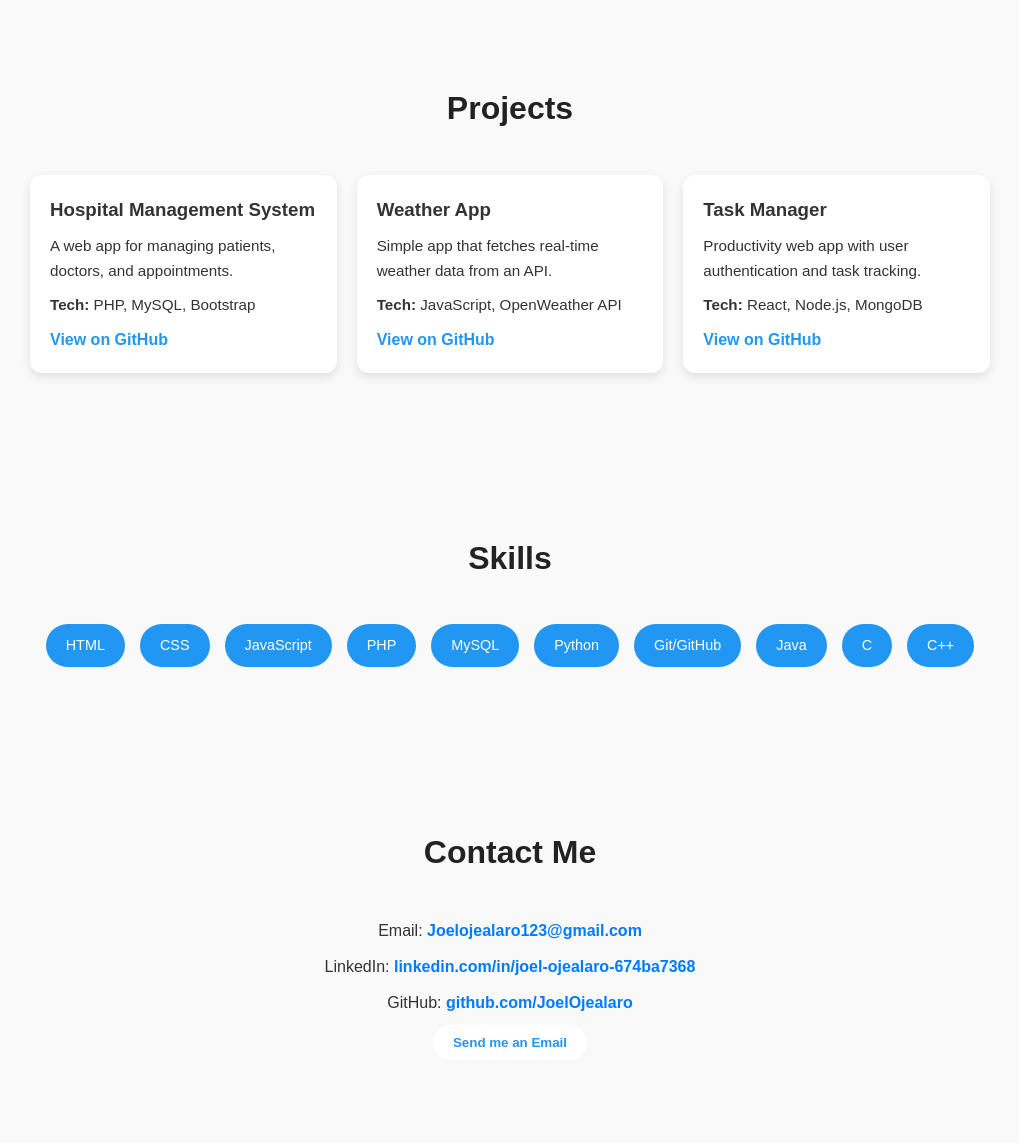
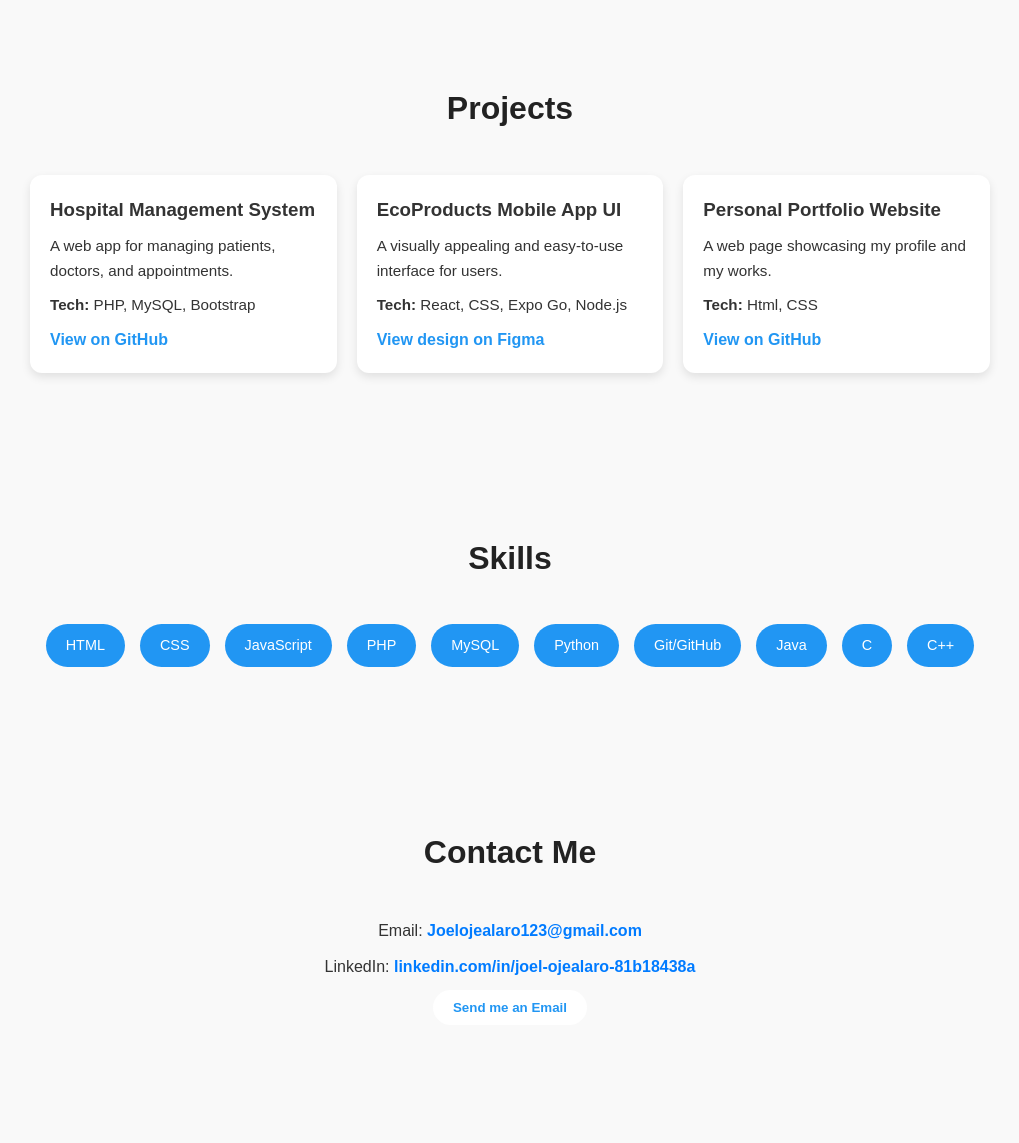
Before and after one commit to JoelOjealaro/Joelojealaro.github.io, a plain HTML site: page index.html in a window 1280 px wide. Shown: the part 1308-2451 px from the top of the page, without its empty margins (130-1149 px from the left). Drawn offline with Linux system fonts and the light colour scheme.

Commit message:
Revise portfolio content and project listings
Updated the portfolio website with new project details and improved content.

```diff
--- a/index.html
+++ b/index.html
@@ -96,7 +96,7 @@ with the latest trends in technology and
 software engineering.  Committed to
 utilizing my skills to further the mission
 of a company and I’m currently looking for an internship to apply my skills.</p>
-    <p><a href="Joel_Ojealaro_Improved_CV.pdf" target="_blank"><button class="btn">Download Resume</button></a></p>
+    <p><a href="Document 26(1) - Copy.pdf" target="_blank"><button class="btn">Download Resume</button></a></p>
   </section>
 
   <!-- ===== Projects ===== -->
@@ -110,16 +110,16 @@ of a company and I’m currently looking for an internship to apply my skills.</
         <a href="https://github.com/yourusername/hospital-system" target="_blank">View on GitHub</a>
       </div>
       <div class="project">
-        <h3>Weather App</h3>
-        <p>Simple app that fetches real-time weather data from an API.</p>
-        <p><strong>Tech:</strong> JavaScript, OpenWeather API</p>
-        <a href="https://github.com/yourusername/weather-app" target="_blank">View on GitHub</a>
+        <h3>EcoProducts Mobile App UI </h3>
+        <p>A visually appealing and easy-to-use interface for users.</p>
+        <p><strong>Tech:</strong> React, CSS, Expo Go, Node.js</p>
+        <a href="https://www.figma.com/design/kPhe3NLCdpChbbIhY7V7c9/Joel-Ojealaro-Design-for-the-EcoShop-UI-?node-id=0-1&p=f&t=Ae6PIvSvldM8i5Re-0" target="_blank">View design on Figma</a>
       </div>
       <div class="project">
-        <h3>Task Manager</h3>
-        <p>Productivity web app with user authentication and task tracking.</p>
-        <p><strong>Tech:</strong> React, Node.js, MongoDB</p>
-        <a href="https://github.com/yourusername/task-manager" target="_blank">View on GitHub</a>
+        <h3>Personal Portfolio Website</h3>
+        <p>A web page showcasing my profile and my works.</p>
+        <p><strong>Tech:</strong> Html, CSS</p>
+        <a href="https://joelojealaro.github.io/" target="_blank">View on GitHub</a>
       </div>
     </div>
   </section>
@@ -139,8 +139,7 @@ of a company and I’m currently looking for an internship to apply my skills.</
     <h2>Contact Me</h2>
     <div class="contact">
       <p>Email: <a href = "mailto:Joelojealaro123@gmail.com">Joelojealaro123@gmail.com</a></p>
-      <p>LinkedIn: <a href="https://linkedin.com/in/joel-ojealaro-674ba7368" target="_blank">linkedin.com/in/joel-ojealaro-674ba7368</a></p>
-      <p>GitHub: <a href="https://github.com/JoelOjealaro" target="_blank">github.com/JoelOjealaro</a></p>
+      <p>LinkedIn: <a href="www.linkedin.com/in/joel-ojealaro-81b18438a" target="_blank">linkedin.com/in/joel-ojealaro-81b18438a</a></p>
       <a href="https://mail.google.com/mail/?view=cm&fs=1&to=Joelojealaro123@gmail.com" target="_blank">
         <button class="btn">Send me an Email</button>
       </a>
```
